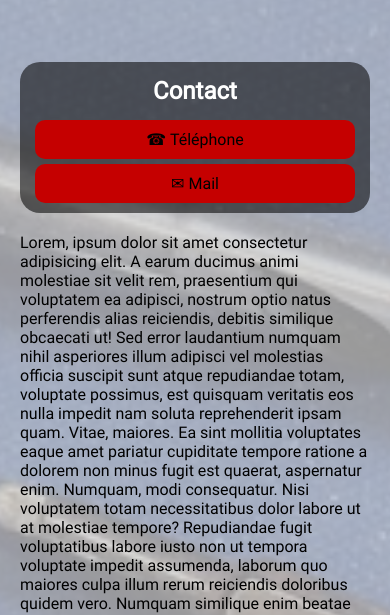
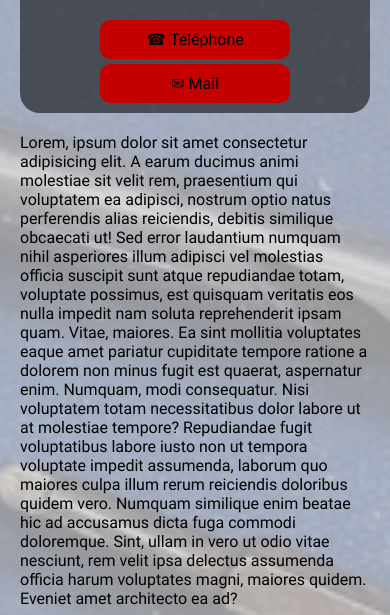
Before and after one commit to Nono-archi/site-papa, a plain HTML site: page index.html in a window 390 px wide. Shown: the part 178-793 px from the top of the page. Drawn offline with Linux system fonts and the light colour scheme.

Commit message:
correction du bout de code écrit avec le Q

```diff
--- a/styles.css
+++ b/styles.css
@@ -1,7 +1,11 @@
+/*********************************************** POLICES ********************************************/
+
 @font-face {
 	font-family: 'robot';
 	src: url(./assets/fonts/Roboto-Regular.ttf);
 }
+
+/*************************************************  *  **********************************************/
 
 *{
     padding: 0;
@@ -16,6 +20,8 @@
 body{
     background: url(./assets/img/bg.jpg) center/cover;
 }
+
+/************************************************ EN TETE *******************************************/
 
 h1{
     text-transform: uppercase;
@@ -43,12 +49,16 @@ h1:hover {
     border-bottom: 3px solid black;
 }
 
+/****************************************************** MAIN ******************************************/
+
 main{
     padding-top: 100px;
     min-height: 100vh;
     margin: 0;
     background-color: rgba(202, 202, 202, 0.753);
 }
+
+/*****************************************************CONTACT***********************************/
 
 .contact{
     background-color: rgba(0, 0, 0, 0.555);
@@ -59,14 +69,14 @@ main{
     border-radius: 20px;
 }
 
-h2 {
+.contact h2 {
     color: white;
     display: flex;
     padding: 10px;
     justify-content: center;
 }
 
-a {
+.contact a {
     display: flex;
     padding: 10px;
     margin: 5px auto;
@@ -77,7 +87,7 @@ a {
 }
 
 
-a:hover {
+.contact a:hover {
     background: rgb(119, 0, 0);
     color: rgb(255, 255, 255);
     cursor: pointer;
@@ -87,9 +97,11 @@ p{
     margin: 20px;
 }
 
+/******************************************* DEBUG ***************************************************/
+
 @media screen and (max-width: 669px){
     .contact{
-        margin-top: 140px;
+        margin-top: 40px;
     }
 }
 
```
